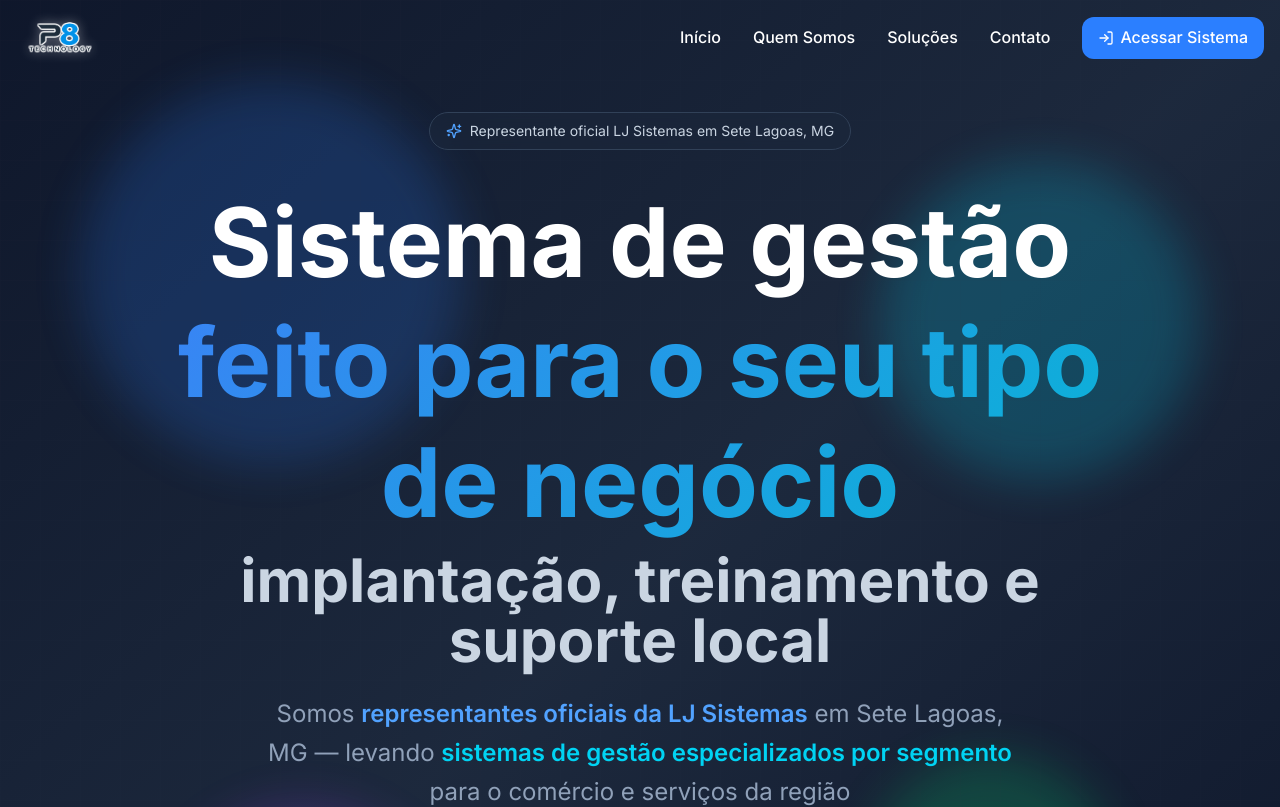
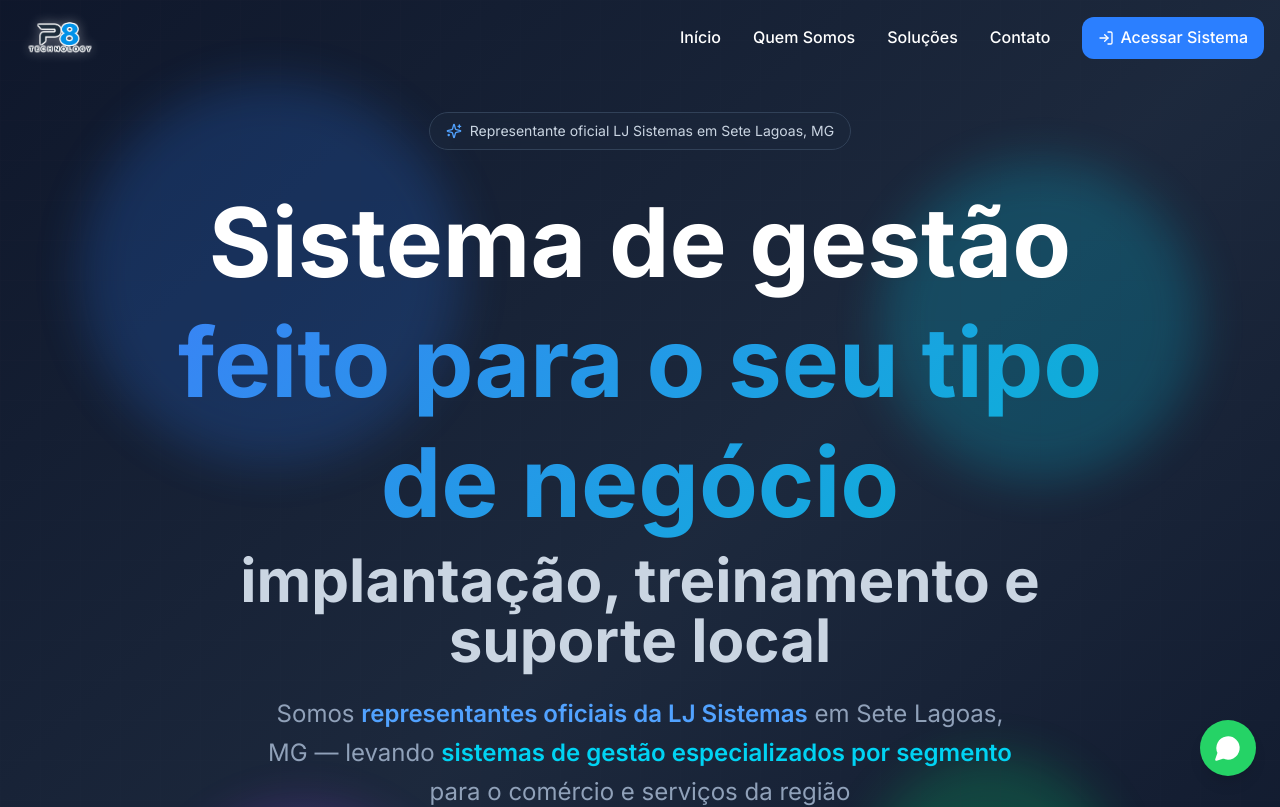
Before and after one commit to PauloHMesquita/P8technology, a React (Vite) app: page / in a window 1280 px wide. Shown: the top 807 px of the page. Built offline with nearby package versions, Linux system fonts and the light colour scheme.

Commit message:
Add files via upload

```diff
--- a/src/components/Header.jsx
+++ b/src/components/Header.jsx
@@ -1,5 +1,5 @@
 import { useState, useEffect } from 'react';
-import { Menu, X, LogIn } from 'lucide-react';
+import { Menu, X, LogIn, MessageCircle } from 'lucide-react';
 import { Button } from '@/components/ui/button';
 import logoP8 from '../assets/logo-p8.png';
 
@@ -34,7 +34,14 @@
     { id: 'contact', label: 'Contato' }
   ];
 
+  // Número comercial já usado no Contato — mesmo dígitos, formato que o
+  // WhatsApp espera (código do país + DDD + número, só dígitos).
+  const whatsappUrl = 'https://wa.me/5538999922756?text=' + encodeURIComponent(
+    'Olá! Vim pelo site da P8 Technology e gostaria de saber mais sobre os sistemas da LJ Sistemas.'
+  );
+
   return (
+    <>
     <header className={`fixed top-0 left-0 right-0 z-50 transition-all duration-300 ${
       isScrolled ? 'bg-slate-900/95 backdrop-blur-sm shadow-lg' : 'bg-transparent'
     }`}>
@@ -111,6 +118,22 @@
         )}
       </div>
     </header>
+
+    {/* Botão flutuante de WhatsApp — fica visível em qualquer parte da
+        página, em qualquer seção, já que é posição fixa. Verde
+        reconhecível (cor oficial do WhatsApp), sempre no canto inferior
+        direito, comum em sites de negócio local por converter melhor
+        que formulário de contato. */}
+    <a
+      href={whatsappUrl}
+      target="_blank"
+      rel="noopener noreferrer"
+      aria-label="Falar no WhatsApp"
+      className="fixed bottom-5 right-5 sm:bottom-6 sm:right-6 z-50 flex items-center justify-center w-14 h-14 rounded-full bg-[#25D366] hover:bg-[#20BD5C] text-white shadow-lg hover:scale-110 transition-all duration-300"
+    >
+      <MessageCircle className="w-7 h-7" fill="white" />
+    </a>
+    </>
   );
 };
 
```
